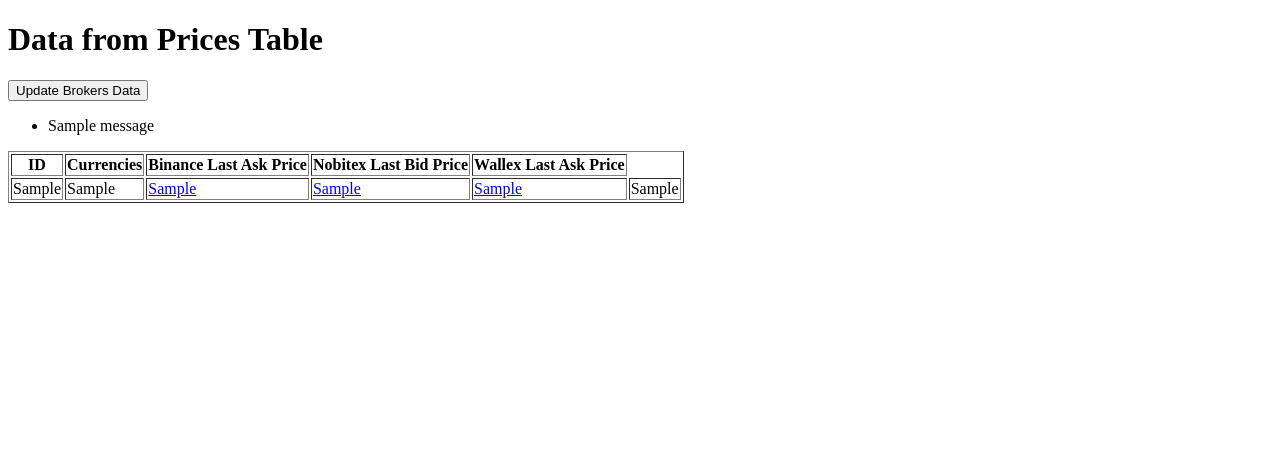
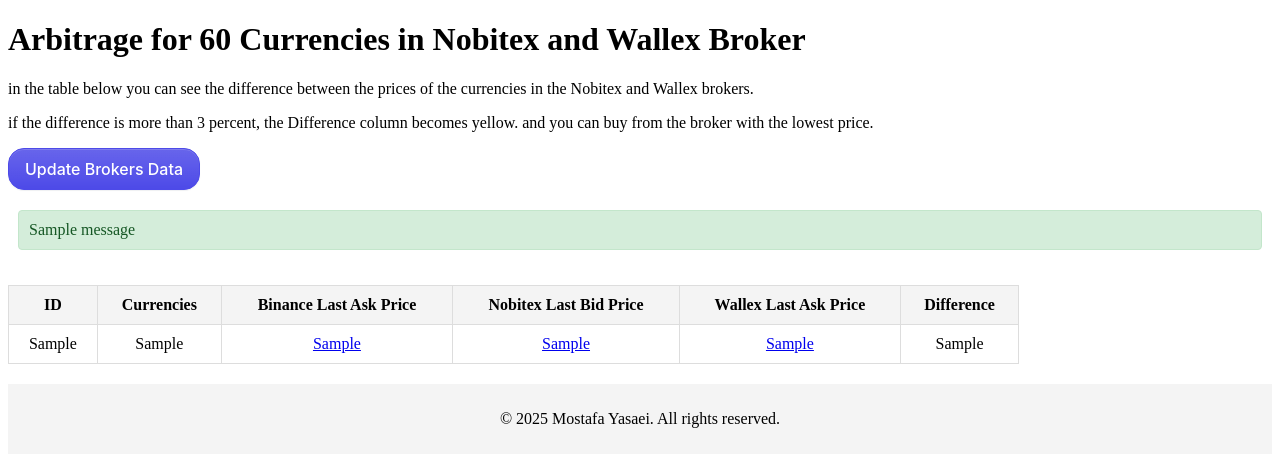
Before and after one commit to zeotrix/Arbitrage, a Django app: template crypto/templates/home.html in a window 1280 px wide. Shown: the top 467 px of the page. Run offline with Django 3.2, Linux system fonts and the light colour scheme; the template is opened without the code that fills it: most values are stand-ins (such as "Sample title", 1, 10 or a date in 2020); one stand-in notice (Sample message) is shown.

Commit message:
some appearance changes

```diff
--- a/crypto/templates/home.html
+++ b/crypto/templates/home.html
@@ -1,24 +1,127 @@
 <!DOCTYPE html>
 <html>
 <head>
-    <title>Home Page</title>
+    <title>Iran Arbitrage</title>
+    <meta name="viewport" content="width=device-width, initial-scale=1.0">
     <style>
+        table {
+            width: 80%;
+            border-collapse: collapse;
+            margin-top: 20px;
+        }
+        th, td {
+            padding: 10px;
+            text-align: center;
+            border: 1px solid #ddd;
+        }
+        th {
+            background-color: #f4f4f4;
+        }
+        tr:hover {
+            background-color: #f9f9f9;
+        }
         .highlight {
-            background-color: yellow; /* Highlight color */
+            background-color: yellow;
+        }
+        .messages {
+            list-style: none;
+            padding: 10px;
+            margin: 10px 0;
+        }
+        .messages li {
+            padding: 10px;
+            margin-bottom: 5px;
+            border-radius: 4px;
+        }
+        .messages .success {
+            background-color: #d4edda;
+            color: #155724;
+            border: 1px solid #c3e6cb;
+        }
+        .messages .error {
+            background-color: #f8d7da;
+            color: #721c24;
+            border: 1px solid #f5c6cb;
+        }
+
+        /* Button-20 CSS */
+        .button-20 {
+            appearance: button;
+            background-color: #4D4AE8;
+            background-image: linear-gradient(180deg, rgba(255, 255, 255, .15), rgba(255, 255, 255, 0));
+            border: 1px solid #4D4AE8;
+            border-radius: 1rem;
+            box-shadow: rgba(255, 255, 255, 0.15) 0 1px 0 inset, rgba(46, 54, 80, 0.075) 0 1px 1px;
+            box-sizing: border-box;
+            color: #FFFFFF;
+            cursor: pointer;
+            display: inline-block;
+            font-family: Inter, sans-serif;
+            font-size: 1rem;
+            font-weight: 500;
+            line-height: 1.5;
+            margin: 0;
+            padding: .5rem 1rem;
+            text-align: center;
+            text-transform: none;
+            transition: color .15s ease-in-out, background-color .15s ease-in-out, border-color .15s ease-in-out, box-shadow .15s ease-in-out;
+            user-select: none;
+            -webkit-user-select: none;
+            touch-action: manipulation;
+            vertical-align: middle;
+        }
+
+        .button-20:focus:not(:focus-visible),
+        .button-20:focus {
+            outline: 0;
+        }
+
+        .button-20:hover {
+            background-color: #3733E5;
+            border-color: #3733E5;
+        }
+
+        .button-20:focus {
+            background-color: #413FC5;
+            border-color: #3E3BBA;
+            box-shadow: rgba(255, 255, 255, 0.15) 0 1px 0 inset, rgba(46, 54, 80, 0.075) 0 1px 1px, rgba(104, 101, 235, 0.5) 0 0 0 .2rem;
+        }
+
+        .button-20:active {
+            background-color: #3E3BBA;
+            background-image: none;
+            border-color: #3A38AE;
+            box-shadow: rgba(46, 54, 80, 0.125) 0 3px 5px inset;
+        }
+
+        .button-20:active:focus {
+            box-shadow: rgba(46, 54, 80, 0.125) 0 3px 5px inset, rgba(104, 101, 235, 0.5) 0 0 0 .2rem;
+        }
+
+        .button-20:disabled {
+            background-image: none;
+            box-shadow: none;
+            opacity: .65;
+            pointer-events: none;
         }
     </style>
 </head>
 <body>
-    <h1>Data from Prices Table</h1>
+    <header>
+        <h1>Arbitrage for 60 Currencies in Nobitex and Wallex Broker</h1>
+
+        <p>in the table below you can see the difference between the prices of the currencies in the Nobitex and Wallex brokers.</p>
+        <p>if the difference is more than 3 percent, the Difference column becomes yellow. and you can buy from the broker with the lowest price.</p>
+    </header>
+    <main>
         <form action="{% url 'update_brokers_data' %}" method="post">
             {% csrf_token %}
-        <button type="submit">Update Brokers Data</button>
+            <button class="button-20" role="button" type="submit">Update Brokers Data</button>
         </form>
-    <!-- Display messages -->
         {% if messages %}
-    <ul>
+        <ul class="messages">
             {% for message in messages %}
-           <li>{{ message }}</li>
+            <li class="{{ message.tags }}">{{ message }}</li>
             {% endfor %}
         </ul>
         {% endif %}
@@ -30,29 +133,19 @@
                     <th>Binance Last Ask Price</th>
                     <th>Nobitex Last Bid Price</th>
                     <th>Wallex Last Ask Price</th>
-
+                    <th>Difference</th>
                 </tr>
             </thead>
             <tbody>
                 {% for row in data %}
-
                 <tr>
-                <td>
-                        {{ row.0 }}
-                </td>  <!-- id of currencies-->
-
-                <td>
-
-                        {{ row.1 }}
-                    </a>
-                </td>  <!-- currencies -->
-
+                    <td>{{ row.0 }}</td>  <!-- id of currencies -->
+                    <td>{{ row.1 }}</td>  <!-- currencies -->
                     <td>
                         <a href="{{ binance_url }}{{row.1|lower}}" target="_blank">
                             {{ row.2 }}
                         </a>
-                </td>  <!-- binan last trade price -->
-
+                    </td>  <!-- binance last trade price -->
                     <td>
                         <a href="{{row.7 }}" target="_blank">
                             {{ row.3 }}
@@ -62,8 +155,7 @@
                         <a href="{{ wallex_url }}{{row.1}}" target="_blank">
                             {{ row.4 }}
                         </a>
-                </td> <!-- wallex last trade price-->
-
+                    </td> <!-- wallex last trade price -->
                     <td {% if row.6 %}class="highlight"{% endif %}>
                         {{ row.5 }}
                     </td><!-- difference -->
@@ -71,5 +163,14 @@
                 {% endfor %}
             </tbody>
         </table>
+    </main>
+    <footer style="margin-top: 20px; text-align: center; padding: 10px; background-color: #f4f4f4;">
+        <p>&copy; 2025 Mostafa Yasaei. All rights reserved.</p>
+    </footer>
+    <script>
+        document.querySelector('form').addEventListener('submit', function() {
+            document.querySelector('.button-20').innerHTML = 'Updating...';
+        });
+    </script>
 </body>
 </html>
```
Also changed, not shown: arbitrage/celery.py (added, +7 -0 lines). Lines whose indentation alone changed are shown as unchanged.
